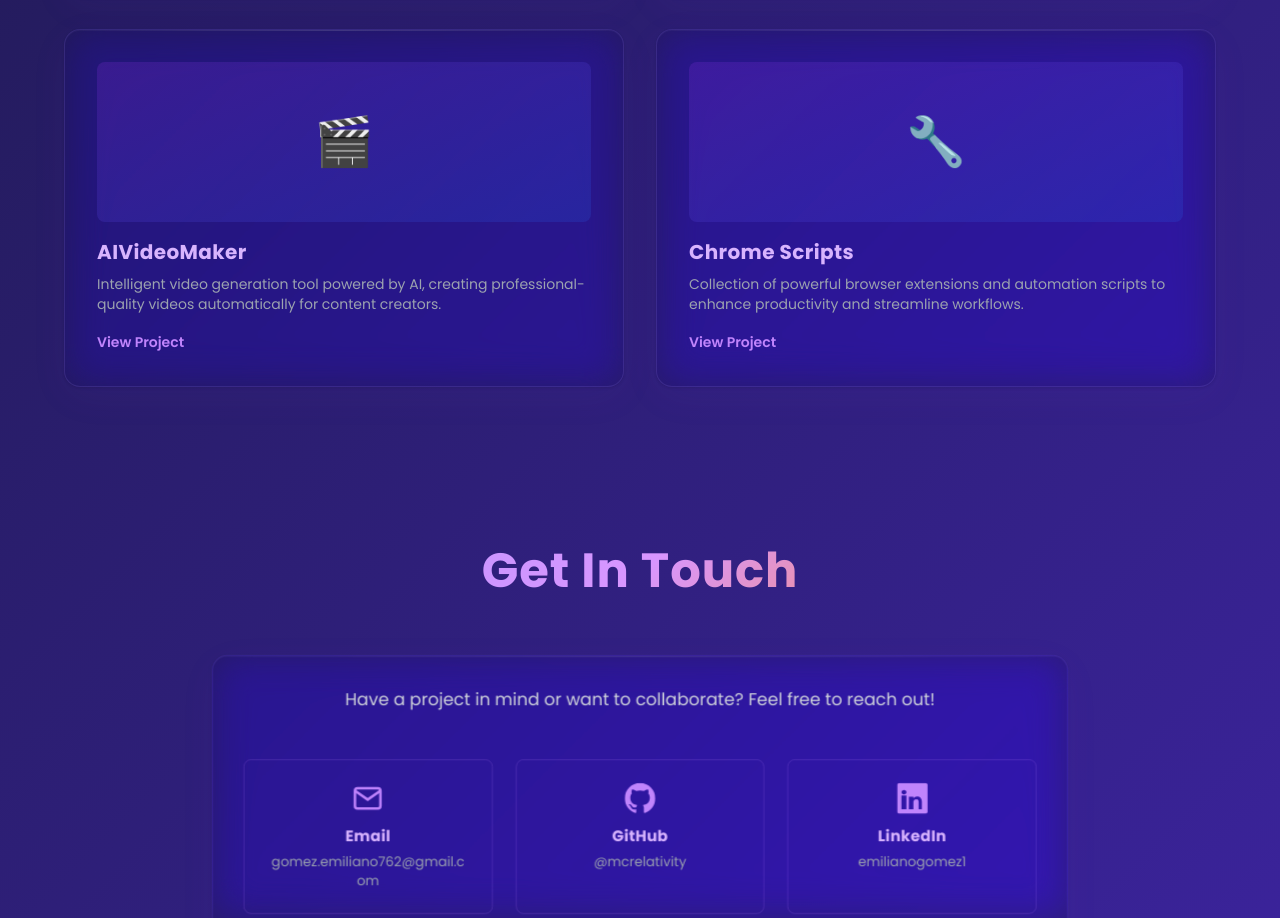
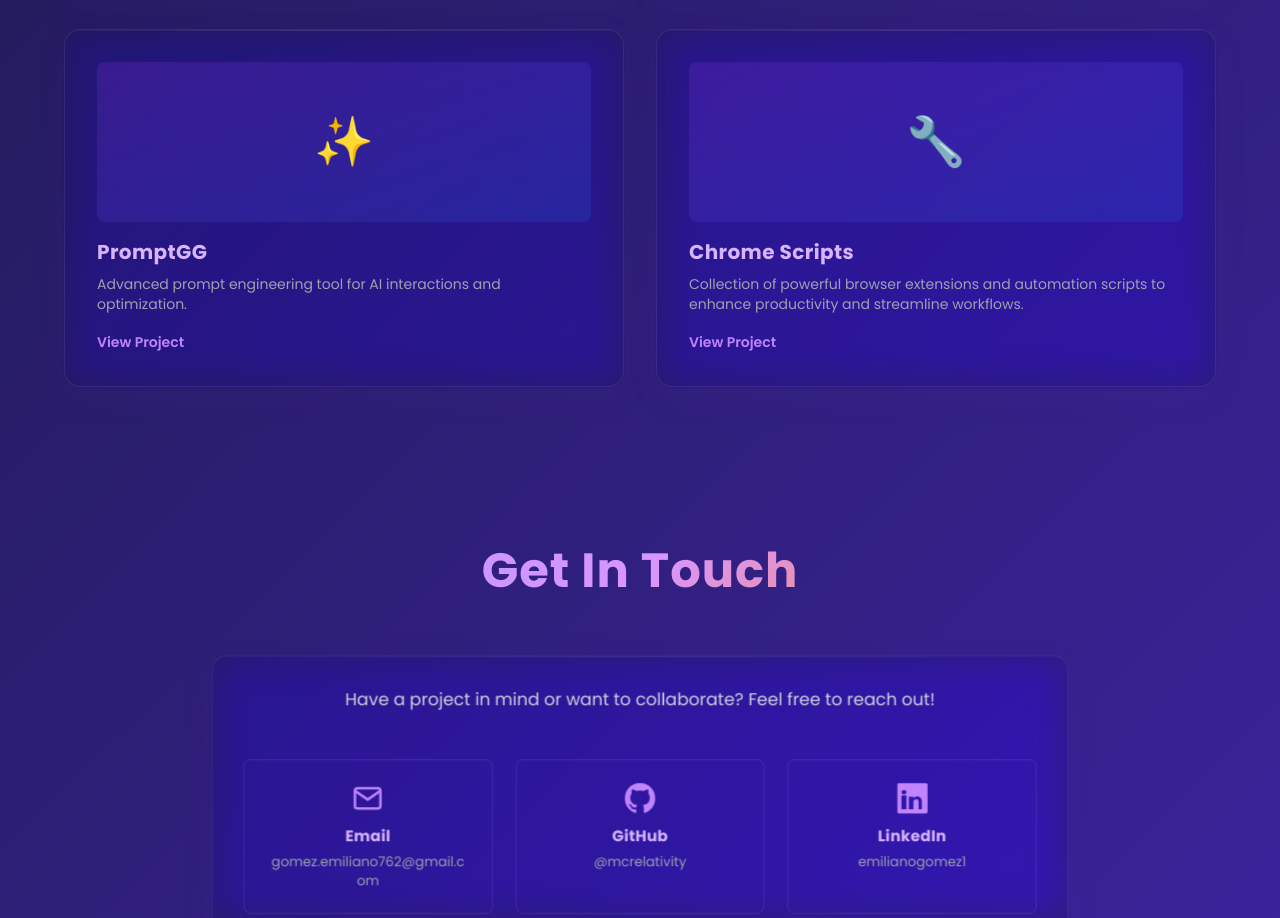
Before and after one commit to mcrelativity/portfolio, a plain HTML site: page index.html in a window 1280 px wide. Shown: the part 3583-4501 px from the top of the page. Drawn offline with nearby package versions, Linux system fonts and the light colour scheme.

Commit message:
Small Changes

```diff
--- a/index.html
+++ b/index.html
@@ -780,11 +780,11 @@
 
                 <div class="card fade-in stagger-3">
                     <div class="h-40 bg-gradient-to-br from-purple-600/20 to-blue-600/20 rounded-lg mb-4 overflow-hidden flex items-center justify-center">
-                        <span class="text-5xl">🎬</span>
+                        <span class="text-5xl">✨</span>
                     </div>
-                    <h3 class="text-xl font-bold text-purple-300 mb-2" data-i18n="project3_title">AIVideoMaker</h3>
-                    <p class="text-gray-400 text-sm mb-4" data-i18n="project3_description">Intelligent video generation tool powered by AI.</p>
-                    <a href="https://github.com/mcrelativity/AIVideoMaker" target="_blank" class="text-purple-400 hover:text-purple-300 font-semibold text-sm" data-i18n="view_project">View Project →</a>
+                    <h3 class="text-xl font-bold text-purple-300 mb-2" data-i18n="project3_title">PromptGG</h3>
+                    <p class="text-gray-400 text-sm mb-4" data-i18n="project3_description">Advanced prompt engineering tool for AI interactions.</p>
+                    <a href="https://github.com/mcrelativity/promptgg" target="_blank" class="text-purple-400 hover:text-purple-300 font-semibold text-sm" data-i18n="view_project">View Project →</a>
                 </div>
 
                 <div class="card fade-in stagger-4">
--- a/js/language.js
+++ b/js/language.js
@@ -70,8 +70,8 @@ const translations = {
         project1_description: "Advanced AI-powered speech recognition and analysis platform with real-time transcription capabilities. Part of the Intone ecosystem.",
         project2_title: "Stock & Expiry Tracker",
         project2_description: "Comprehensive inventory management system with real-time stock tracking, expiration alerts, and Odoo API integration.",
-        project3_title: "AIVideoMaker",
-        project3_description: "Intelligent video generation tool powered by AI, creating professional-quality videos automatically for content creators.",
+        project3_title: "PromptGG",
+        project3_description: "Advanced prompt engineering tool for AI interactions and optimization.",
         project4_title: "Chrome Scripts",
         project4_description: "Collection of powerful browser extensions and automation scripts to enhance productivity and streamline workflows.",
         view_project: "View Project",
@@ -161,8 +161,8 @@ const translations = {
         project1_description: "Plataforma avanzada de reconocimiento y análisis de voz impulsada por IA con capacidades de transcripción en tiempo real. Parte del ecosistema Intone.",
         project2_title: "Stock & Expiry Tracker",
         project2_description: "Sistema integral de gestión de inventario con seguimiento de stock en tiempo real, alertas de vencimiento e integración con API Odoo.",
-        project3_title: "AIVideoMaker",
-        project3_description: "Herramienta inteligente de generación de videos impulsada por IA, creando videos de calidad profesional automáticamente para creadores de contenido.",
+        project3_title: "PromptGG",
+        project3_description: "Herramienta avanzada de ingeniería de prompts para interacciones y optimización de IA.",
         project4_title: "Chrome Scripts",
         project4_description: "Colección de potentes extensiones de navegador y scripts de automatización para mejorar la productividad y optimizar flujos de trabajo.",
         view_project: "Ver Proyecto",
```
